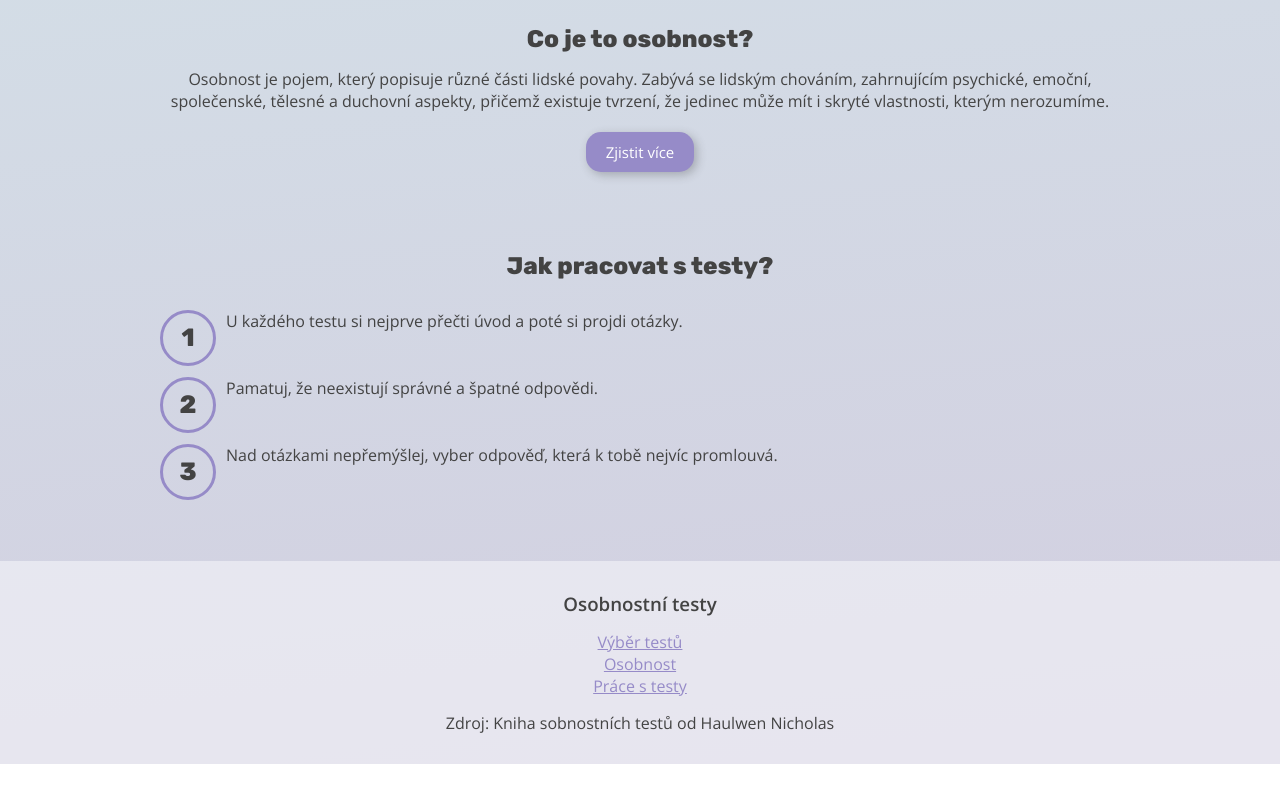
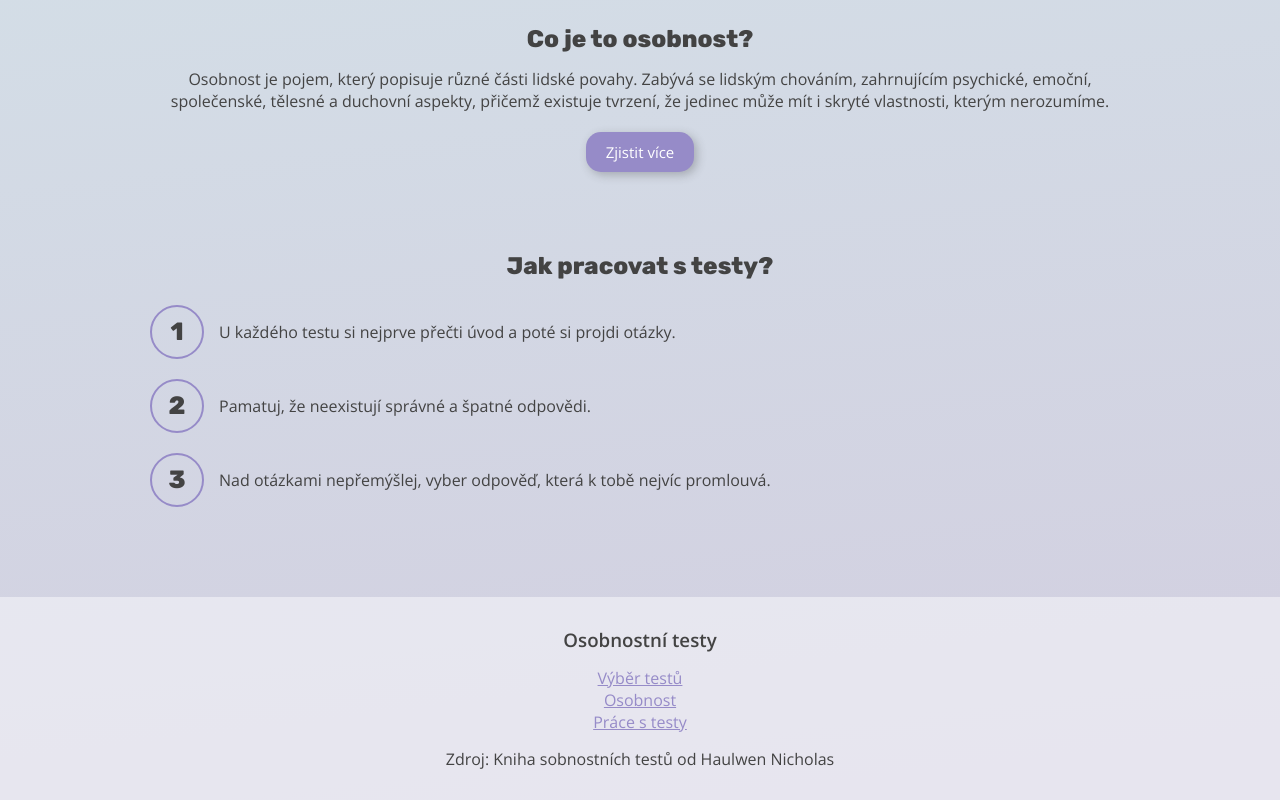
Before and after one commit to gracianaa/osobnostni-testy, a React (Vite) app: page / in a window 1280 px wide. Shown: the part 2000-2800 px from the top of the page. Before the commit the page ends 2764 px from the top, so only its background shows below. Built offline with nearby package versions, Linux system fonts and the light colour scheme.

Commit message:
adjusted howItWorks list style same like answer list

```diff
--- a/src/components/HowItWorks/style.css
+++ b/src/components/HowItWorks/style.css
@@ -1,27 +1,28 @@
+.howItWorks__container {
+  counter-reset: list-item;
+}
+
 .howItWorks__item {
-  position: relative;
-  padding: 15px;
-  margin: 15px;
+  padding: 10px;
+  display: flex;
+  align-items: center;
+  gap: 15px;
 }
 
 .howItWorks__item::before {
   content: counter(list-item);
-  position: relative;
-  left: -10px;
-  top: -50%;
-  transform: translateY(0);
-  border: 3px solid var(--color-primary);
+  counter-increment: list-item;
+  color: var(--color-secondary);
+  border: 2px solid var(--color-primary);
   border-radius: 50%;
   width: 50px;
   height: 50px;
   display: inline-flex;
   align-items: center;
   justify-content: center;
+  flex: 0 0 auto;
   font-family: var(--font-primary);
   font-size: 25px;
-  vertical-align: middle;
-  /* Align with the baseline */
-  float: left;
 }
 
 .howItWorks__list {
```
